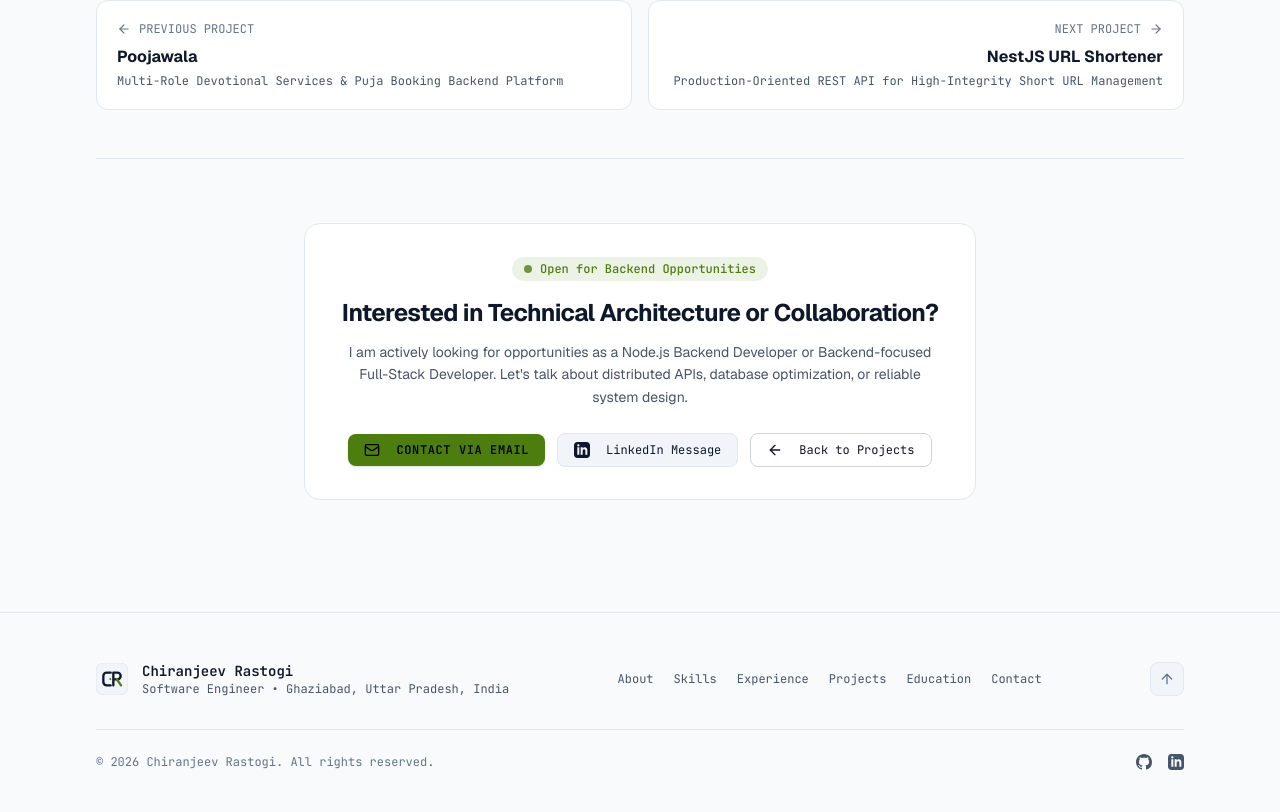
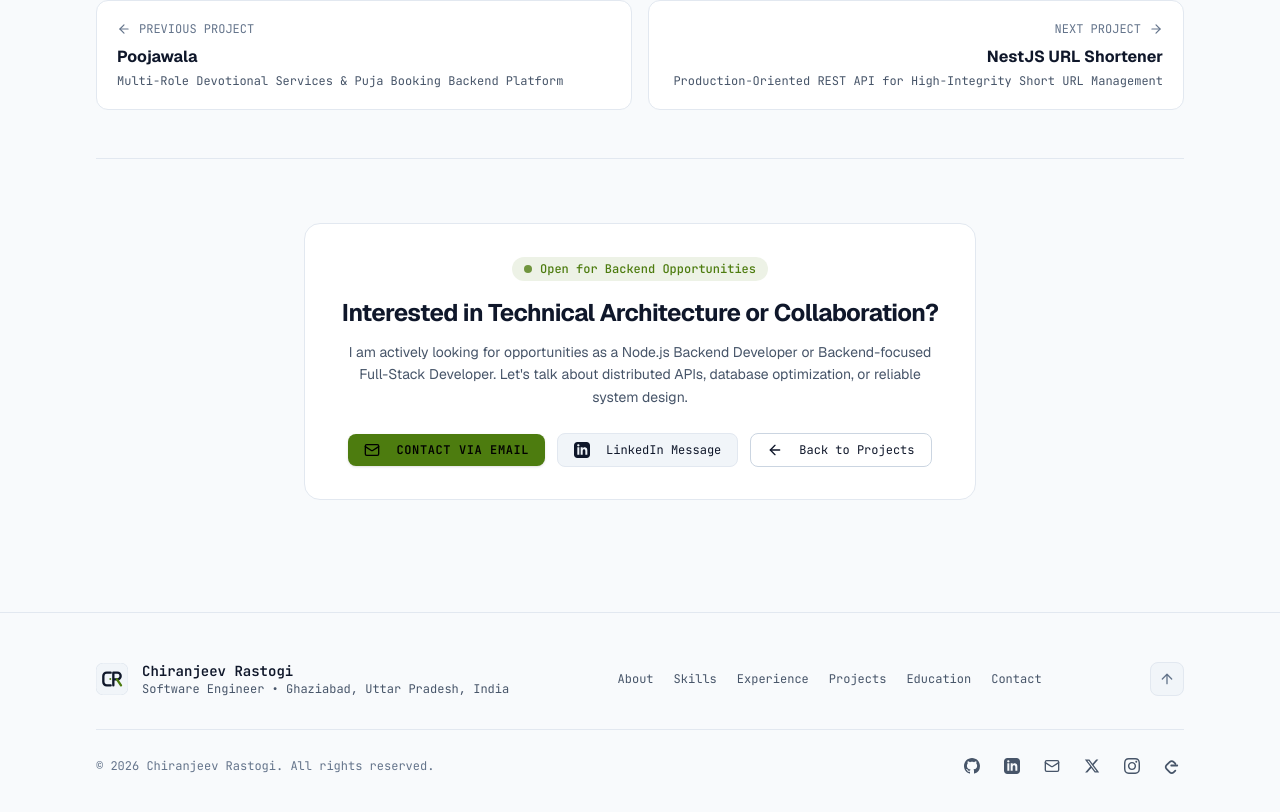
Before and after one commit to its-chiranjeev/chiranjeev-portfolio, a Next.js app: page /projects/hichandra in a window 1280 px wide. Shown: the part 4744-5556 px from the top of the page. Built offline with nearby package versions, Linux system fonts and the light colour scheme; no server answers.

Commit message:
Add Social links in Footer & Contact Form

```diff
--- a/src/app/layout.tsx
+++ b/src/app/layout.tsx
@@ -109,6 +109,9 @@ const jsonLd = {
   sameAs: [
     site.socials.github,
     site.socials.linkedin,
+    site.socials.x,
+    site.socials.instagram,
+    site.socials.leetcode,
   ],
   address: {
     "@type": "PostalAddress",
--- a/src/components/layout/PortfolioFooter.tsx
+++ b/src/components/layout/PortfolioFooter.tsx
@@ -1,11 +1,13 @@
 import { Container } from "@/components/ui/Container";
-import { GithubIcon, LinkedinIcon } from "@/components/ui/icons";
+import { GithubIcon, LinkedinIcon, XIcon, InstagramIcon, LeetCodeIcon } from "@/components/ui/icons";
 import { CRLogo } from "@/components/brand/CRLogo";
-import { ArrowUp } from "lucide-react";
+import { ArrowUp, Mail } from "lucide-react";
 import Link from "next/link";
+import { getSiteConfig } from "@/lib/content";
 
 export function PortfolioFooter() {
   const currentYear = new Date().getFullYear();
+  const site = getSiteConfig();
 
   return (
     <footer className="border-t border-[var(--border-subtle)] bg-[var(--bg-canvas)] py-12 text-xs font-mono text-[var(--text-tertiary)]">
@@ -63,24 +65,58 @@ export function PortfolioFooter() {
         <div className="pt-6 flex flex-col sm:flex-row items-center justify-between gap-4">
           <span>&copy; {currentYear} Chiranjeev Rastogi. All rights reserved.</span>
 
-          <div className="flex items-center gap-4 text-[var(--text-secondary)]">
+          <div className="flex flex-wrap items-center justify-center gap-4 text-[var(--text-secondary)]">
             <a
-              href="https://github.com/its-chiranjeev"
+              href={site.socials.github}
               target="_blank"
               rel="noopener noreferrer"
-              aria-label="GitHub"
-              className="hover:text-[var(--text-primary)] transition-colors"
+              aria-label="GitHub Profile"
+              className="hover:text-[var(--text-primary)] transition-colors p-1"
             >
               <GithubIcon className="w-4 h-4" />
             </a>
             <a
-              href="https://linkedin.com/in/chiranjeev-rastogi"
+              href={site.socials.linkedin}
               target="_blank"
               rel="noopener noreferrer"
-              aria-label="LinkedIn"
-              className="hover:text-[var(--text-primary)] transition-colors"
+              aria-label="LinkedIn Profile"
+              className="hover:text-[var(--text-primary)] transition-colors p-1"
             >
               <LinkedinIcon className="w-4 h-4" />
+            </a>
+            <a
+              href={site.socials.email}
+              aria-label="Send Email"
+              className="hover:text-[var(--text-primary)] transition-colors p-1"
+            >
+              <Mail className="w-4 h-4" />
+            </a>
+            <a
+              href={site.socials.x}
+              target="_blank"
+              rel="noopener noreferrer"
+              aria-label="X (formerly Twitter) Profile"
+              className="hover:text-[var(--text-primary)] transition-colors p-1"
+            >
+              <XIcon className="w-4 h-4" />
+            </a>
+            <a
+              href={site.socials.instagram}
+              target="_blank"
+              rel="noopener noreferrer"
+              aria-label="Instagram Profile"
+              className="hover:text-[var(--text-primary)] transition-colors p-1"
+            >
+              <InstagramIcon className="w-4 h-4" />
+            </a>
+            <a
+              href={site.socials.leetcode}
+              target="_blank"
+              rel="noopener noreferrer"
+              aria-label="LeetCode Profile"
+              className="hover:text-[var(--text-primary)] transition-colors p-1"
+            >
+              <LeetCodeIcon className="w-4 h-4" />
             </a>
           </div>
         </div>
--- a/src/components/portfolio/ContactSection.tsx
+++ b/src/components/portfolio/ContactSection.tsx
@@ -4,7 +4,7 @@ import { Container } from "@/components/ui/Container";
 import { SectionHeading } from "@/components/ui/SectionHeading";
 import { ContactForm } from "./ContactForm";
 import { CopyEmailButton } from "./CopyEmailButton";
-import { GithubIcon, LinkedinIcon } from "@/components/ui/icons";
+import { GithubIcon, LinkedinIcon, XIcon, InstagramIcon, LeetCodeIcon } from "@/components/ui/icons";
 import { SiteConfig } from "@/types/site";
 import { Clock, Mail, MapPin, Phone, Terminal } from "lucide-react";
 
@@ -141,7 +141,7 @@ export function ContactSection({ site }: ContactSectionProps) {
                     Social Channels:
                   </span>
 
-                  <div className="flex items-center gap-4">
+                  <div className="flex flex-wrap items-center gap-x-4 gap-y-2">
                     <a
                       href={site.socials.github}
                       target="_blank"
@@ -161,6 +161,44 @@ export function ContactSection({ site }: ContactSectionProps) {
                       <LinkedinIcon className="w-4 h-4 text-[var(--accent-lime)]" />
                       <span>LinkedIn</span>
                     </a>
+
+                    <a
+                      href={site.socials.email}
+                      className="inline-flex items-center gap-1.5 text-xs font-mono text-[var(--text-secondary)] hover:text-[var(--text-primary)] transition-colors"
+                    >
+                      <Mail className="w-4 h-4 text-[var(--accent-lime)]" />
+                      <span>Gmail</span>
+                    </a>
+
+                    <a
+                      href={site.socials.x}
+                      target="_blank"
+                      rel="noopener noreferrer"
+                      className="inline-flex items-center gap-1.5 text-xs font-mono text-[var(--text-secondary)] hover:text-[var(--text-primary)] transition-colors"
+                    >
+                      <XIcon className="w-4 h-4 text-[var(--accent-lime)]" />
+                      <span>X</span>
+                    </a>
+
+                    <a
+                      href={site.socials.instagram}
+                      target="_blank"
+                      rel="noopener noreferrer"
+                      className="inline-flex items-center gap-1.5 text-xs font-mono text-[var(--text-secondary)] hover:text-[var(--text-primary)] transition-colors"
+                    >
+                      <InstagramIcon className="w-4 h-4 text-[var(--accent-lime)]" />
+                      <span>Instagram</span>
+                    </a>
+
+                    <a
+                      href={site.socials.leetcode}
+                      target="_blank"
+                      rel="noopener noreferrer"
+                      className="inline-flex items-center gap-1.5 text-xs font-mono text-[var(--text-secondary)] hover:text-[var(--text-primary)] transition-colors"
+                    >
+                      <LeetCodeIcon className="w-4 h-4 text-[var(--accent-lime)]" />
+                      <span>LeetCode</span>
+                    </a>
                   </div>
                 </div>
               </Card>
--- a/src/components/ui/icons.tsx
+++ b/src/components/ui/icons.tsx
@@ -29,3 +29,48 @@ export function LinkedinIcon({ className = "w-4 h-4" }: { className?: string })
     </svg>
   );
 }
+
+export function XIcon({ className = "w-4 h-4" }: { className?: string }) {
+  return (
+    <svg
+      role="img"
+      viewBox="0 0 24 24"
+      fill="currentColor"
+      className={className}
+      xmlns="http://www.w3.org/2000/svg"
+      aria-hidden="true"
+    >
+      <path d="M18.244 2.25h3.308l-7.227 8.26 8.502 11.24H16.17l-5.214-6.817L4.99 21.75H1.68l7.73-8.835L1.254 2.25H8.08l4.713 6.231zm-1.161 17.52h1.833L7.084 4.126H5.117z" />
+    </svg>
+  );
+}
+
+export function InstagramIcon({ className = "w-4 h-4" }: { className?: string }) {
+  return (
+    <svg
+      role="img"
+      viewBox="0 0 24 24"
+      fill="currentColor"
+      className={className}
+      xmlns="http://www.w3.org/2000/svg"
+      aria-hidden="true"
+    >
+      <path d="M12 2.163c3.204 0 3.584.012 4.85.07 3.252.148 4.771 1.691 4.919 4.919.058 1.265.069 1.645.069 4.849 0 3.205-.012 3.584-.069 4.849-.149 3.225-1.664 4.771-4.919 4.919-1.266.058-1.644.07-4.85.07-3.204 0-3.584-.012-4.849-.07-3.26-.149-4.771-1.699-4.919-4.92-.058-1.265-.07-1.644-.07-4.849 0-3.204.013-3.583.07-4.849.149-3.227 1.664-4.771 4.919-4.919 1.266-.057 1.645-.069 4.849-.069zm0-2.163c-3.259 0-3.667.014-4.947.072-4.358.2-6.78 2.618-6.98 6.98-.059 1.281-.073 1.689-.073 4.948 0 3.259.014 3.668.072 4.948.2 4.358 2.618 6.78 6.98 6.98 1.281.058 1.689.072 4.948.072 3.259 0 3.668-.014 4.948-.072 4.354-.2 6.782-2.618 6.979-6.98.059-1.28.073-1.689.073-4.948 0-3.259-.014-3.667-.072-4.947-.196-4.354-2.617-6.78-6.979-6.98-1.281-.059-1.69-.073-4.949-.073zm0 5.838c-3.403 0-6.162 2.759-6.162 6.162s2.759 6.163 6.162 6.163 6.162-2.759 6.162-6.163c0-3.403-2.759-6.162-6.162-6.162zm0 10.162c-2.209 0-4-1.79-4-4 0-2.209 1.791-4 4-4s4 1.791 4 4c0 2.21-1.791 4-4 4zm6.406-11.845c-.796 0-1.441.645-1.441 1.44s.645 1.44 1.441 1.44c.795 0 1.439-.645 1.439-1.44s-.644-1.44-1.439-1.44z" />
+    </svg>
+  );
+}
+
+export function LeetCodeIcon({ className = "w-4 h-4" }: { className?: string }) {
+  return (
+    <svg
+      role="img"
+      viewBox="0 0 24 24"
+      fill="currentColor"
+      className={className}
+      xmlns="http://www.w3.org/2000/svg"
+      aria-hidden="true"
+    >
+      <path d="M16.102 17.93l-2.697 2.607c-.466.467-1.111.762-1.823.762s-1.357-.295-1.824-.762L4.654 15.43c-.467-.467-.762-1.112-.762-1.824s.295-1.357.762-1.824L9.76 6.678c.467-.467 1.112-.762 1.824-.762s1.357.295 1.824.762l2.697 2.608a1.32 1.32 0 0 0 1.867 0 1.32 1.32 0 0 0 0-1.867L15.275 4.81c-.96-1-2.28-1.57-3.691-1.57s-2.731.57-3.691 1.57L2.788 9.914c-1 1-1.57 2.32-1.57 3.692s.57 2.692 1.57 3.692l5.105 5.105c.96 1 2.28 1.57 3.691 1.57s2.731-.57 3.691-1.57l2.697-2.607a1.32 1.32 0 0 0 0-1.866 1.32 1.32 0 0 0-1.867 0zM10.82 12.57h9.09a1.32 1.32 0 0 0 1.32-1.32 1.32 1.32 0 0 0-1.32-1.32h-9.09a1.32 1.32 0 0 0-1.32 1.32 1.32 1.32 0 0 0 1.32 1.32z" />
+    </svg>
+  );
+}
--- a/src/data/site.ts
+++ b/src/data/site.ts
@@ -13,6 +13,9 @@ export const siteConfig: SiteConfig = {
     github: "https://github.com/its-chiranjeev",
     linkedin: "https://linkedin.com/in/chiranjeev-rastogi",
     email: "mailto:chiranjeevrastogi@gmail.com",
+    x: "https://x.com/chiranjeev846",
+    instagram: "https://www.instagram.com/its.chiranjeev/",
+    leetcode: "https://leetcode.com/u/its_chiranjeev11/",
   },
   navLinks: [
     { label: "Portfolio", href: "/portfolio" },
--- a/src/types/site.ts
+++ b/src/types/site.ts
@@ -7,6 +7,9 @@ export interface SocialLinks {
   github: string;
   linkedin: string;
   email: string;
+  x: string;
+  instagram: string;
+  leetcode: string;
 }
 
 export interface SiteConfig {
```
